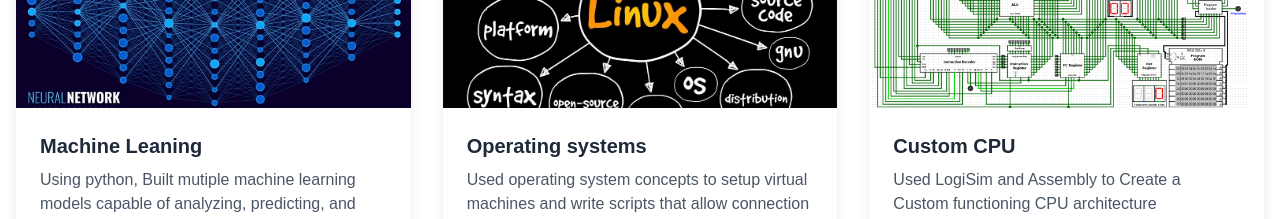
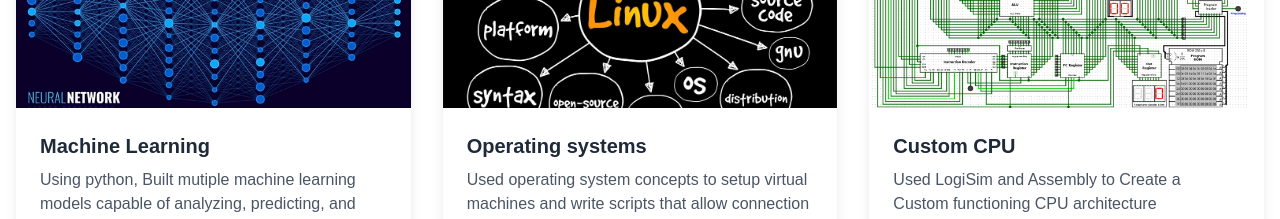
Before and after one commit to mahodi-mr2107371/portfolio, a Next.js app: page / in a window 1280 px wide. Shown: the part 3960-4179 px from the top of the page. Built offline with nearby package versions, Linux system fonts and the light colour scheme.

Commit message:
Update page.tsx

```diff
--- a/app/page.tsx
+++ b/app/page.tsx
@@ -142,7 +142,7 @@
   },
   {
     id: 4,
-    title: "Machine Leaning",
+    title: "Machine Learning",
     description: "Using python, Built mutiple machine learning models capable of analyzing, predicting, and plotting graphs.",
     technologies: ["Python", "Pytorch", "Panda"],
     image: "/project4.jpg",
```
